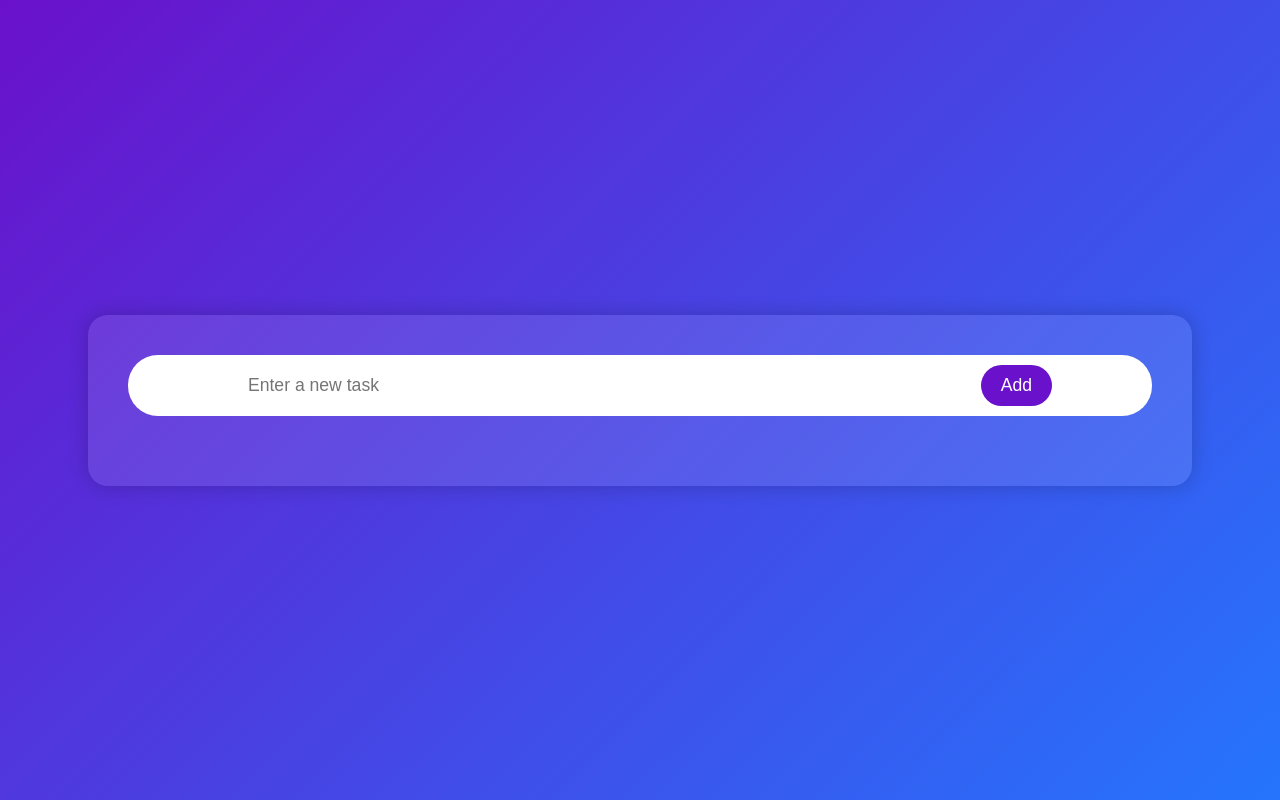
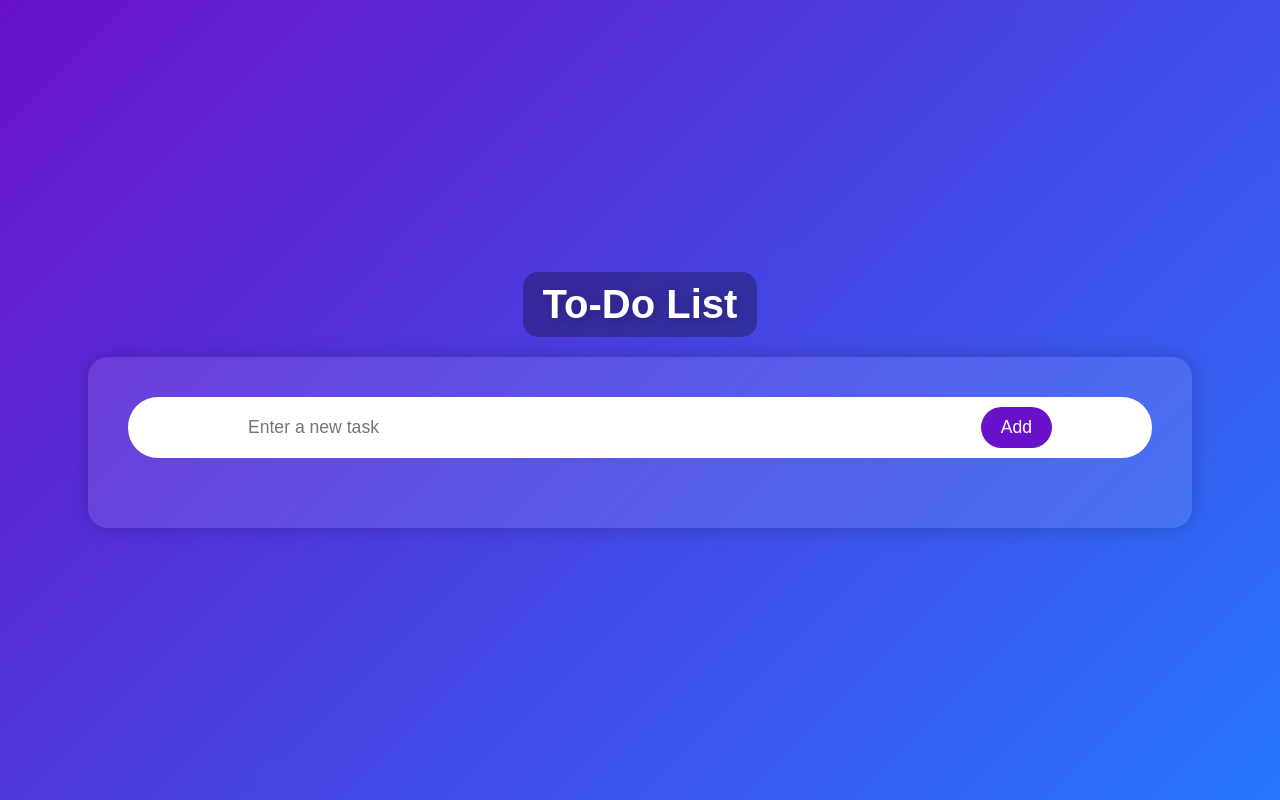
Before and after one commit to Uttam1910/React-to_do-list, a React (Create React App) app: page / in a window 1280 px wide. Built offline with nearby package versions, Linux system fonts and the light colour scheme.

Commit message:
added heading

```diff
--- a/src/App.css
+++ b/src/App.css
@@ -8,6 +8,23 @@
   background: linear-gradient(135deg, #6a11cb, #2575fc);
   color: white;
   font-family: Arial, sans-serif;
+}
+
+/* App Header */
+.app-header {
+  margin-bottom: 20px;
+  text-align: center;
+}
+
+.app-header h1 {
+  font-size: 2.5rem;
+  font-weight: bold;
+  color: #ffffff;
+  text-shadow: 2px 2px 10px rgba(0, 0, 0, 0.2);
+  margin: 0;
+  padding: 10px 20px;
+  border-radius: 15px;
+  background-color: rgba(0, 0, 0, 0.3);
 }
 
 /* Main Container */
--- a/src/App.js
+++ b/src/App.js
@@ -43,6 +43,9 @@ function App() {
 
   return (
     <div className="App">
+      <header className="app-header">
+        <h1>To-Do List</h1>
+      </header>
       <div className="todo-list">
         <form onSubmit={addTask}>
           <input
```
